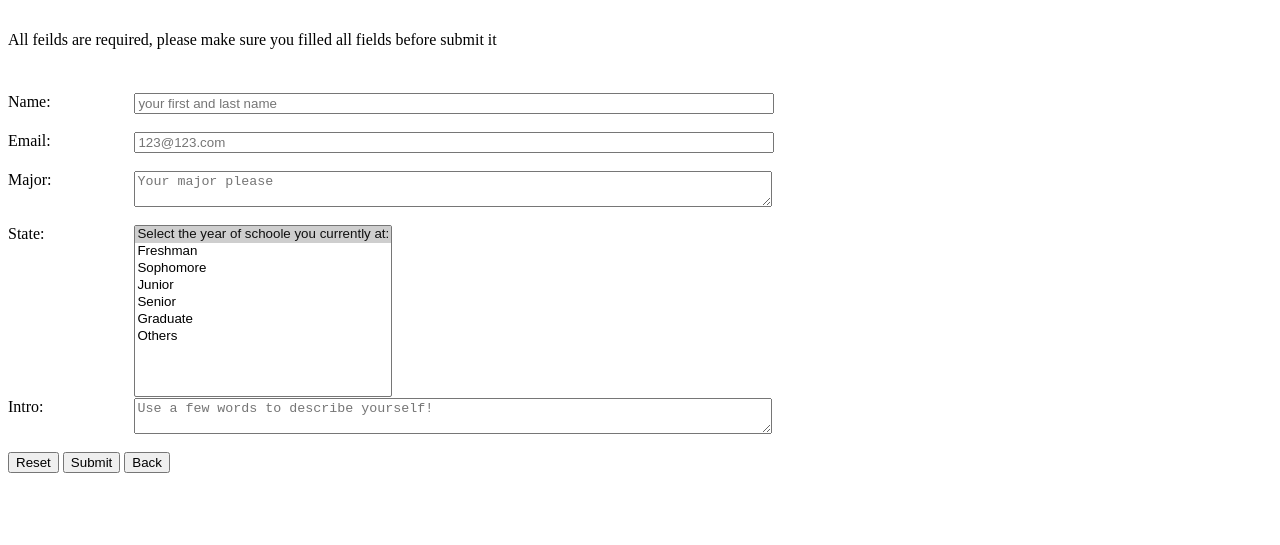
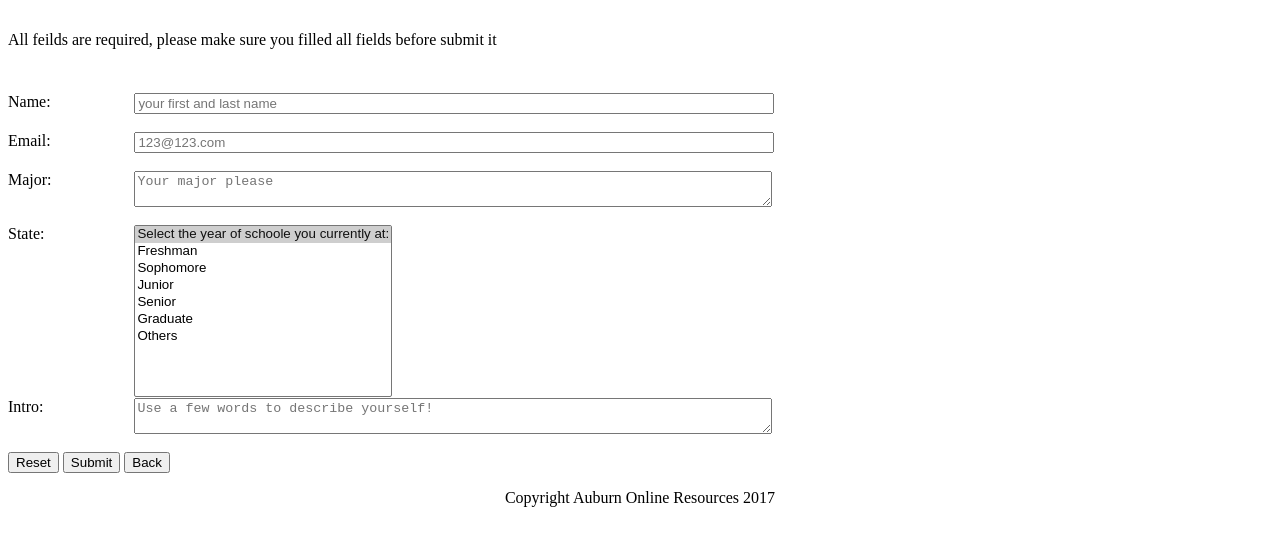
Before and after one commit to brantae/COMP2000Project, a plain HTML site: page 2000 project/register.html in a window 1280 px wide. Shown: the part 59-604 px from the top of the page. Drawn offline with Linux system fonts and the light colour scheme.

Commit message:
Update register.html

```diff
--- a/2000 project/register.html
+++ b/2000 project/register.html
@@ -81,5 +81,10 @@ function rejectFunct() {
 
 
 </form>
+
+<footer>
+<div align="center">
+	<p>Copyright Auburn Online Resources 2017</p>
+</footer>
 </body>
 </html>
```
